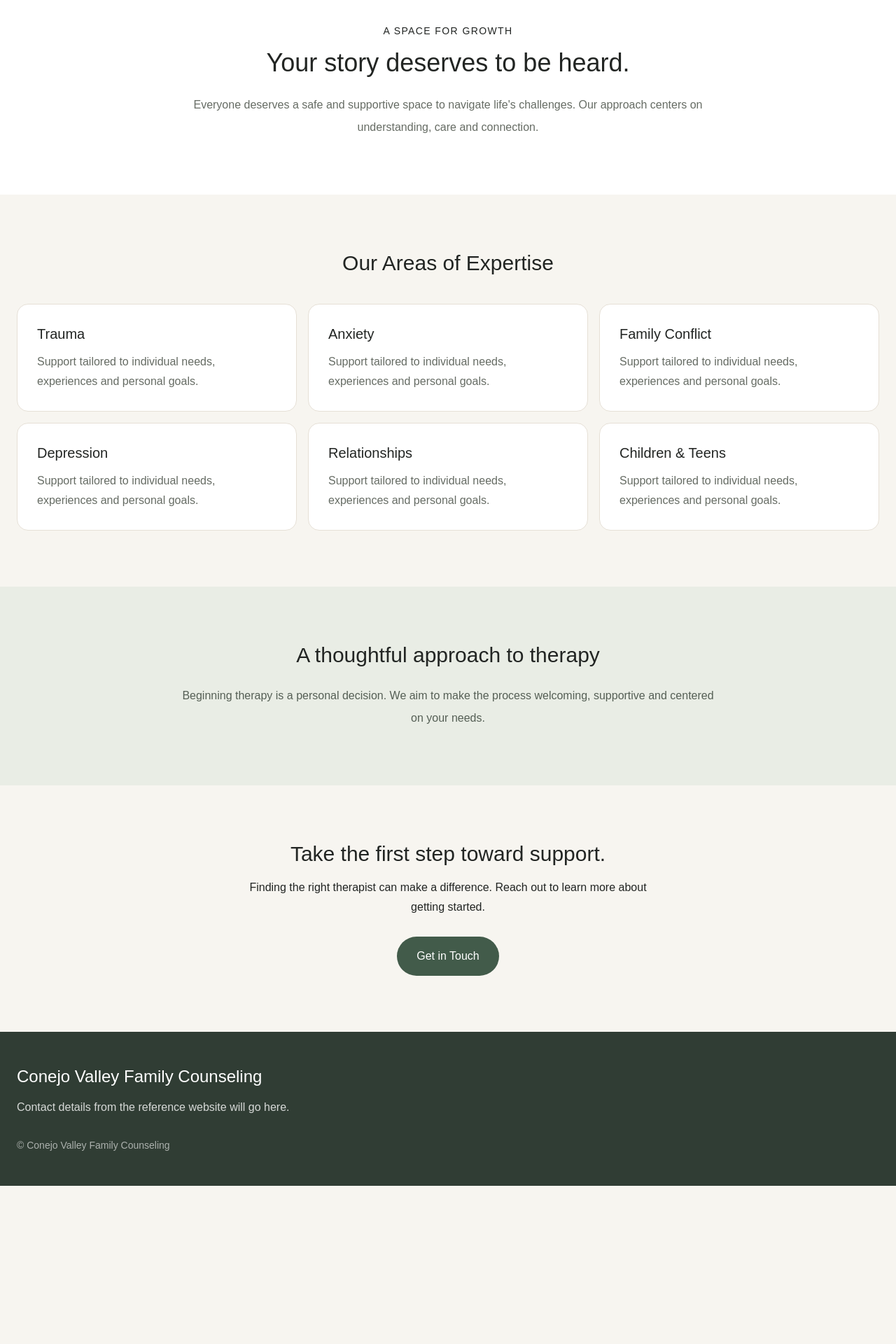
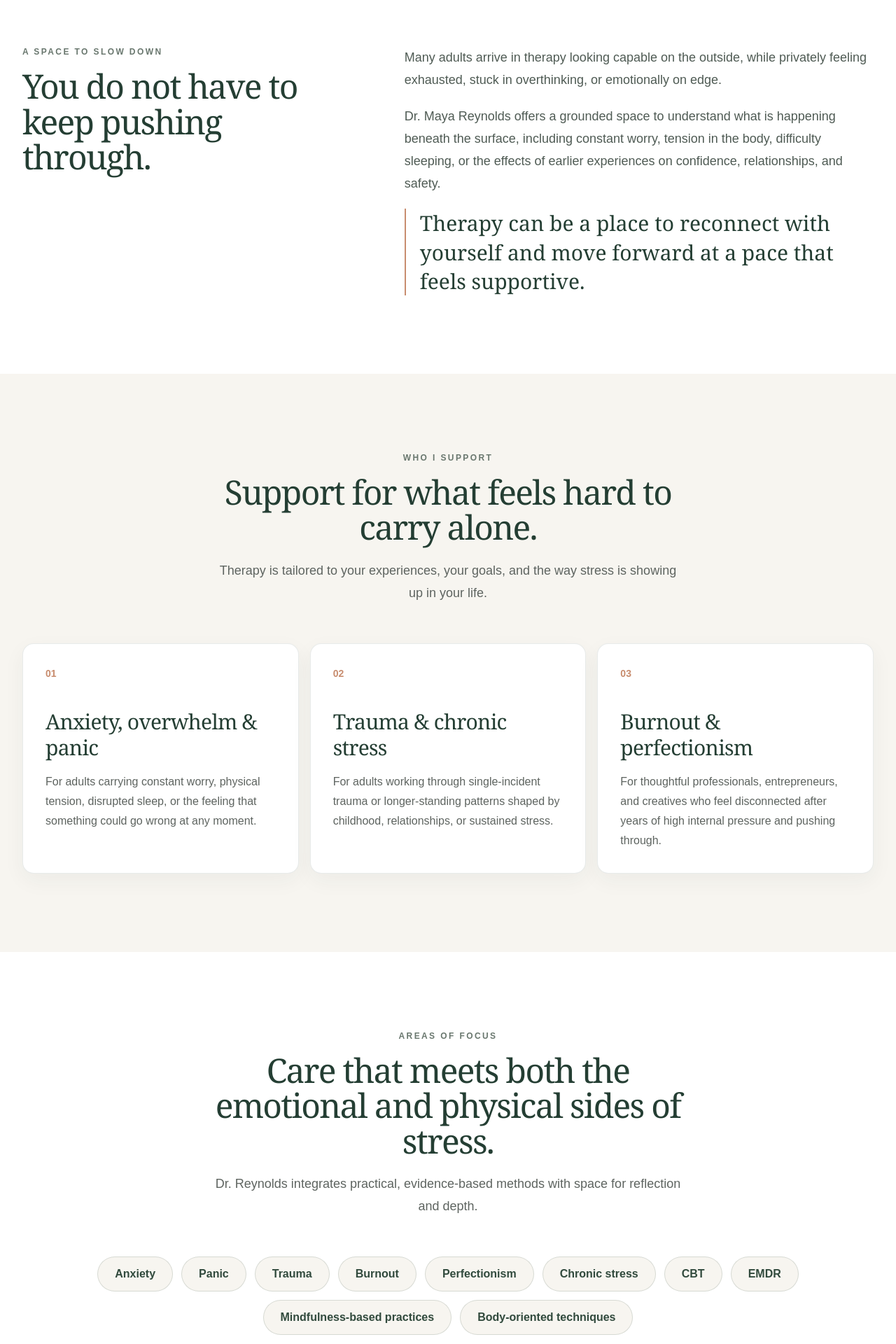
Before and after one commit to ri20045/grow-my-therapy, a Next.js app: page / in a window 1280 px wide. Shown: the part 1160-3080 px from the top of the page at 70% size. Before the commit the page ends 2854 px from the top, so only its background shows below. Built offline with nearby package versions, Linux system fonts and the light colour scheme.

Commit message:
Add profile-based therapy content sections

```diff
--- a/app/page.tsx
+++ b/app/page.tsx
@@ -1,14 +1,9 @@
 import Header from "@/components/layout/Header";
+import AudienceGrid from "@/components/sections/AudienceGrid";
+import ExpertiseTags from "@/components/sections/ExpertiseTags";
 import Hero from "@/components/sections/Hero";
-
-const expertise = [
-  "Trauma",
-  "Anxiety",
-  "Family Conflict",
-  "Depression",
-  "Relationships",
-  "Children & Teens",
-];
+import IntroValidation from "@/components/sections/IntroValidation";
+import Philosophy from "@/components/sections/Philosophy";
 
 export default function Home() {
   return (
@@ -16,63 +11,10 @@ export default function Home() {
       <Header />
       <main className="min-h-screen bg-[#f7f5f0] text-[#222523]">
         <Hero />
-
-      {/* Introduction */}
-      <section id="about" className="bg-white px-6 py-20">
-        <div className="mx-auto max-w-3xl text-center">
-          <p className="mb-4 text-sm uppercase tracking-widest">
-            A Space for Growth
-          </p>
-          <h2 className="text-3xl font-medium md:text-4xl">
-            Your story deserves to be heard.
-          </h2>
-          <p className="mt-6 leading-8 text-[#666c64]">
-            Everyone deserves a safe and supportive space
-            to navigate life&apos;s challenges. Our approach
-            centers on understanding, care and connection.
-          </p>
-        </div>
-      </section>
-
-      {/* Areas of expertise */}
-      <section id="services" className="px-6 py-20">
-        <div className="mx-auto max-w-7xl">
-          <h2 className="text-center text-3xl font-medium">
-            Our Areas of Expertise
-          </h2>
-
-          <div className="mt-10 grid gap-4 sm:grid-cols-2
-            lg:grid-cols-3">
-            {expertise.map((item) => (
-              <article
-                key={item}
-                className="rounded-2xl border border-[#e6e0d6]
-                  bg-white p-7 transition hover:-translate-y-1"
-              >
-                <h3 className="text-xl font-medium">{item}</h3>
-                <p className="mt-3 leading-7 text-[#666c64]">
-                  Support tailored to individual needs,
-                  experiences and personal goals.
-                </p>
-              </article>
-            ))}
-          </div>
-        </div>
-      </section>
-
-      {/* How we work */}
-      <section id="approach" className="bg-[#e9ede5] px-6 py-20">
-        <div className="mx-auto max-w-3xl text-center">
-          <h2 className="text-3xl font-medium">
-            A thoughtful approach to therapy
-          </h2>
-          <p className="mt-6 leading-8 text-[#555f55]">
-            Beginning therapy is a personal decision.
-            We aim to make the process welcoming, supportive
-            and centered on your needs.
-          </p>
-        </div>
-      </section>
+        <IntroValidation />
+        <AudienceGrid />
+        <ExpertiseTags />
+        <Philosophy />
 
       {/* Appointment CTA */}
       <section className="px-6 py-20 text-center">
--- /dev/null
+++ b/components/sections/AudienceGrid.tsx
@@ -0,0 +1,48 @@
+import SectionHeading from "@/components/ui/SectionHeading";
+
+const audiences = [
+  {
+    title: "Anxiety, overwhelm & panic",
+    description:
+      "For adults carrying constant worry, physical tension, disrupted sleep, or the feeling that something could go wrong at any moment.",
+  },
+  {
+    title: "Trauma & chronic stress",
+    description:
+      "For adults working through single-incident trauma or longer-standing patterns shaped by childhood, relationships, or sustained stress.",
+  },
+  {
+    title: "Burnout & perfectionism",
+    description:
+      "For thoughtful professionals, entrepreneurs, and creatives who feel disconnected after years of high internal pressure and pushing through.",
+  },
+];
+
+export default function AudienceGrid() {
+  return (
+    <section className="bg-[#f7f5f0] px-4 py-16 sm:px-6 sm:py-20 lg:px-8 lg:py-28">
+      <div className="mx-auto max-w-7xl">
+        <SectionHeading
+          align="center"
+          eyebrow="Who I support"
+          title="Support for what feels hard to carry alone."
+          description="Therapy is tailored to your experiences, your goals, and the way stress is showing up in your life."
+        />
+        <div className="mt-10 grid gap-4 md:grid-cols-3 lg:mt-14">
+          {audiences.map((audience, index) => (
+            <article
+              className="rounded-2xl border border-[#243e33]/10 bg-white p-7 shadow-[0_10px_30px_rgba(36,62,51,0.05)] sm:p-8"
+              key={audience.title}
+            >
+              <p className="text-sm font-bold text-[#c88d6f]">0{index + 1}</p>
+              <h3 className="mt-10 font-serif text-3xl leading-tight tracking-[-0.025em] text-[#243e33]">
+                {audience.title}
+              </h3>
+              <p className="mt-4 leading-7 text-[#5e6460]">{audience.description}</p>
+            </article>
+          ))}
+        </div>
+      </div>
+    </section>
+  );
+}
--- /dev/null
+++ b/components/sections/ExpertiseTags.tsx
@@ -0,0 +1,39 @@
+import SectionHeading from "@/components/ui/SectionHeading";
+
+const areasOfFocus = [
+  "Anxiety",
+  "Panic",
+  "Trauma",
+  "Burnout",
+  "Perfectionism",
+  "Chronic stress",
+  "CBT",
+  "EMDR",
+  "Mindfulness-based practices",
+  "Body-oriented techniques",
+];
+
+export default function ExpertiseTags() {
+  return (
+    <section className="bg-white px-4 py-16 sm:px-6 sm:py-20 lg:px-8 lg:py-28" id="services">
+      <div className="mx-auto max-w-7xl">
+        <SectionHeading
+          align="center"
+          eyebrow="Areas of focus"
+          title="Care that meets both the emotional and physical sides of stress."
+          description="Dr. Reynolds integrates practical, evidence-based methods with space for reflection and depth."
+        />
+        <ul className="mx-auto mt-10 flex max-w-5xl flex-wrap justify-center gap-3 lg:mt-14" role="list">
+          {areasOfFocus.map((area) => (
+            <li
+              className="rounded-full border border-[#243e33]/15 bg-[#f7f5f0] px-5 py-3 text-sm font-semibold text-[#314a3d] sm:px-6 sm:text-base"
+              key={area}
+            >
+              {area}
+            </li>
+          ))}
+        </ul>
+      </div>
+    </section>
+  );
+}
--- /dev/null
+++ b/components/sections/IntroValidation.tsx
@@ -0,0 +1,25 @@
+import SectionHeading from "@/components/ui/SectionHeading";
+
+export default function IntroValidation() {
+  return (
+    <section className="bg-white px-4 py-16 sm:px-6 sm:py-20 lg:px-8 lg:py-28" id="about">
+      <div className="mx-auto grid max-w-7xl gap-10 lg:grid-cols-[0.82fr_1.18fr] lg:gap-20">
+        <SectionHeading
+          eyebrow="A space to slow down"
+          title="You do not have to keep pushing through."
+        />
+        <div className="max-w-2xl space-y-5 text-base leading-8 text-[#4f5b54] sm:text-lg">
+          <p>
+            Many adults arrive in therapy looking capable on the outside, while privately feeling exhausted, stuck in overthinking, or emotionally on edge.
+          </p>
+          <p>
+            Dr. Maya Reynolds offers a grounded space to understand what is happening beneath the surface, including constant worry, tension in the body, difficulty sleeping, or the effects of earlier experiences on confidence, relationships, and safety.
+          </p>
+          <p className="border-l-2 border-[#c88d6f] pl-5 font-serif text-2xl leading-snug text-[#243e33] sm:text-3xl">
+            Therapy can be a place to reconnect with yourself and move forward at a pace that feels supportive.
+          </p>
+        </div>
+      </div>
+    </section>
+  );
+}
--- /dev/null
+++ b/components/sections/Philosophy.tsx
@@ -0,0 +1,23 @@
+import SectionHeading from "@/components/ui/SectionHeading";
+
+export default function Philosophy() {
+  return (
+    <section className="bg-[#ede6dd] px-4 py-16 sm:px-6 sm:py-20 lg:px-8 lg:py-28" id="approach">
+      <div className="mx-auto grid max-w-7xl gap-10 lg:grid-cols-[1.1fr_0.9fr] lg:items-end lg:gap-20">
+        <SectionHeading
+          eyebrow="How I work"
+          title="Practical support, thoughtfully paced."
+          description="Sessions are structured enough to feel steady, while leaving room for reflection, depth, and the questions that matter to you."
+        />
+        <div className="space-y-5 border-t border-[#243e33]/20 pt-7 text-base leading-8 text-[#4f5b54] sm:text-lg">
+          <p>
+            Dr. Reynolds takes a warm, collaborative approach. You are actively involved in the process, with care paced around safety, stabilization, and what feels manageable in daily life.
+          </p>
+          <p>
+            Her goal goes beyond symptom relief: helping you build insight, resilience, and a stronger relationship with yourself over time.
+          </p>
+        </div>
+      </div>
+    </section>
+  );
+}
--- /dev/null
+++ b/components/ui/SectionHeading.tsx
@@ -0,0 +1,33 @@
+type SectionHeadingProps = {
+  eyebrow?: string;
+  title: string;
+  description?: string;
+  align?: "left" | "center";
+};
+
+export default function SectionHeading({
+  eyebrow,
+  title,
+  description,
+  align = "left",
+}: SectionHeadingProps) {
+  const alignment = align === "center" ? "mx-auto text-center" : "";
+
+  return (
+    <div className={`max-w-2xl ${alignment}`}>
+      {eyebrow && (
+        <p className="text-xs font-bold uppercase tracking-[0.2em] text-[#69776e]">
+          {eyebrow}
+        </p>
+      )}
+      <h2 className="mt-4 font-serif text-4xl font-medium leading-[1.05] tracking-[-0.035em] text-[#243e33] sm:text-5xl">
+        {title}
+      </h2>
+      {description && (
+        <p className="mt-5 text-base leading-8 text-[#5e6460] sm:text-lg">
+          {description}
+        </p>
+      )}
+    </div>
+  );
+}
```
